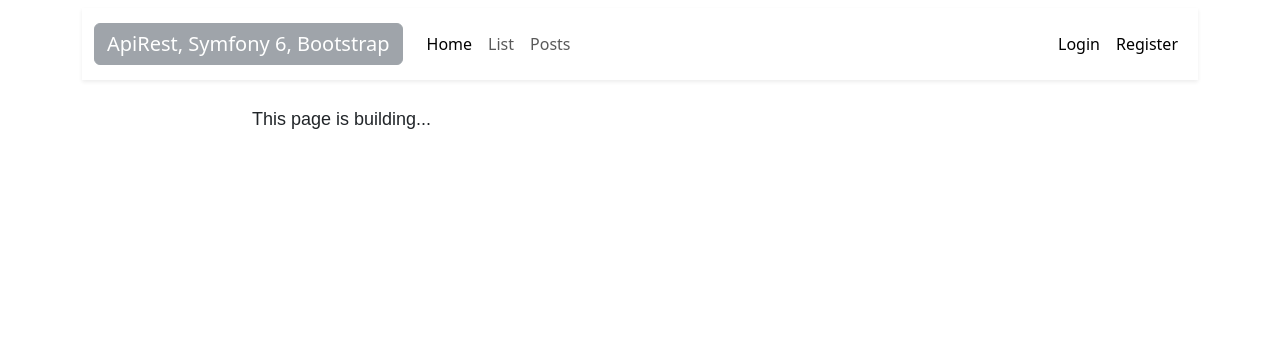
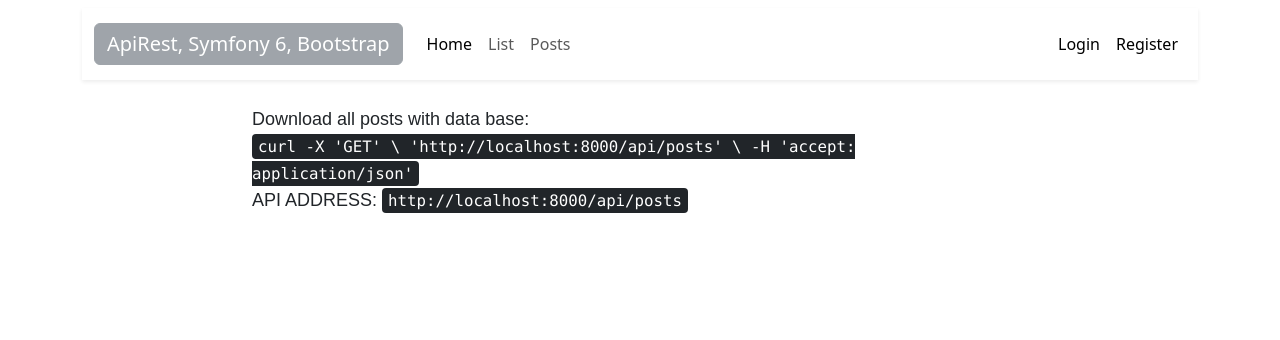
Before and after one commit to coolorzel/project, a Symfony app: template templates/posts/index.html.twig in a window 1280 px wide. Shown: the top 340 px of the page. Run offline with Twig, Linux system fonts and the light colour scheme; the template is opened without the code that fills it, so the values that code supplies are empty; some libraries are stand-ins or nearby versions.

Commit message:
Posts API platform only GET

```diff
--- a/templates/posts/index.html.twig
+++ b/templates/posts/index.html.twig
@@ -9,6 +9,11 @@
 </style>
 
 <div class="example-wrapper">
-    This page is building...
+    Download all posts with data base:<br>
+    <kbd>curl -X 'GET' \
+        'http://localhost:8000/api/posts' \
+        -H 'accept: application/json'</kbd><br>
+    API ADDRESS:
+    <kbd>http://localhost:8000/api/posts</kbd>
 </div>
 {% endblock %}
```
